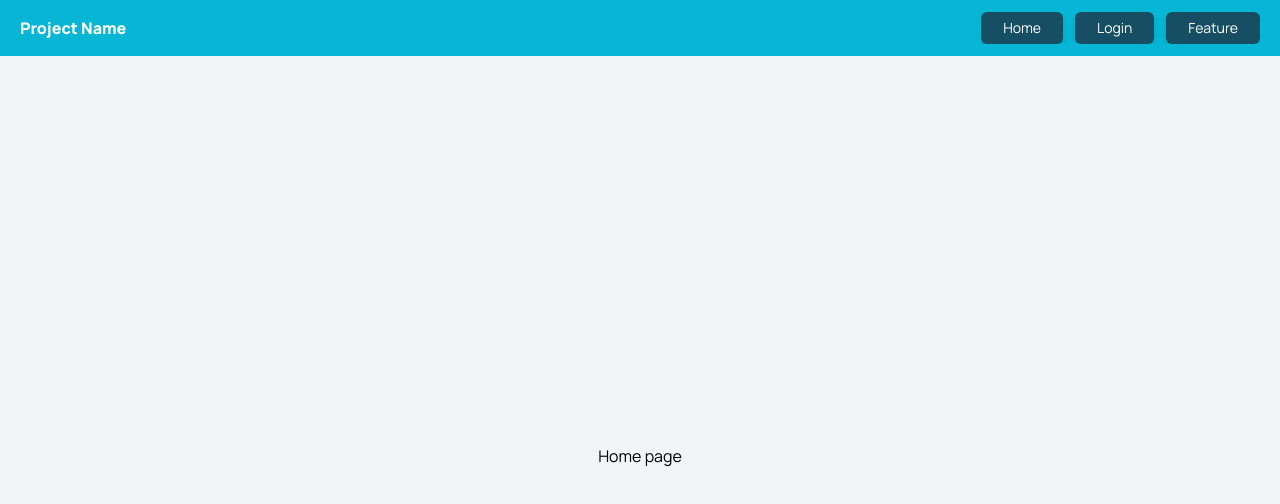
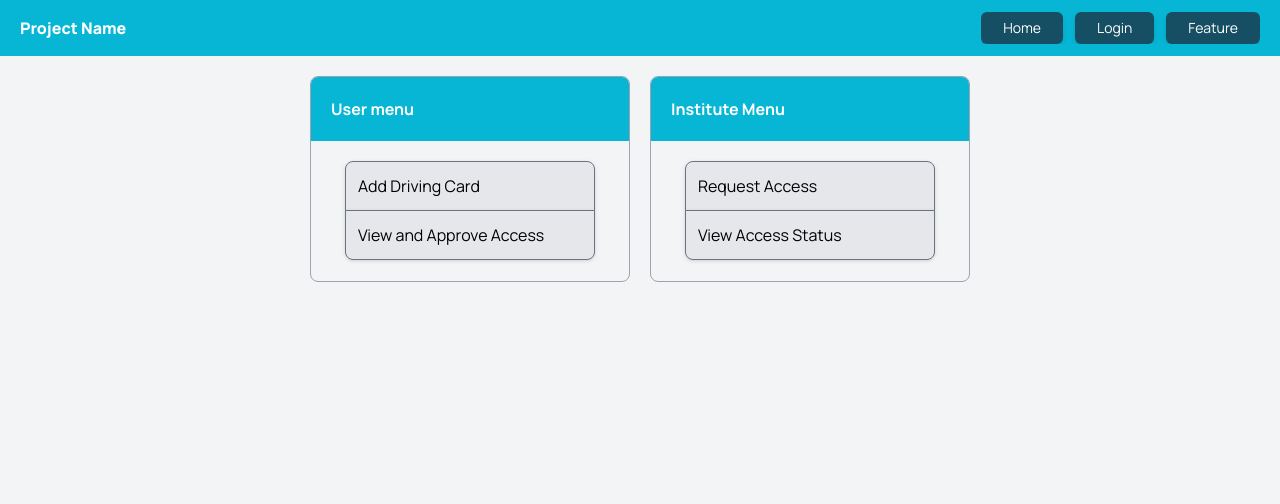
Before and after one commit to geeqib23/Decentral-ID, a React (Create React App) app in the folder client/: page / in a window 1280 px wide. Shown: the top 504 px of the page. Built offline with nearby package versions, Linux system fonts and the light colour scheme.

Commit message:
Home Page

```diff
--- a/client/package.json
+++ b/client/package.json
@@ -8,6 +8,7 @@
     "@testing-library/user-event": "^13.5.0",
     "react": "^18.2.0",
     "react-dom": "^18.2.0",
+    "react-icons": "^4.8.0",
     "react-router-dom": "^6.9.0",
     "react-scripts": "5.0.1",
     "web-vitals": "^2.1.4"
--- a/client/src/App.js
+++ b/client/src/App.js
@@ -4,15 +4,12 @@ import Nav from './components/nav'
 // Importing Router
 import { createBrowserRouter, RouterProvider } from 'react-router-dom'
 import Login from './pages/login'
+import Home from './pages/home'
 
 const router = createBrowserRouter([
 	{
 		path: '/',
-		element: (
-			<div className='flex h-full w-full justify-center items-center'>
-				Home page
-			</div>
-		),
+		element: <Home />,
 	},
 	{
 		path: '/login',
--- a/client/src/pages/home.js
+++ b/client/src/pages/home.js
@@ -1,3 +1,60 @@
+import { useState } from 'react'
+import { AiOutlineDoubleRight } from 'react-icons/ai'
+
 export default function Home() {
-    return <div></div>
+	const [driving, setDriving] = useState(false)
+	const [access, setAccess] = useState(false)
+	const [reuqest, setRequest] = useState(false)
+	const [status, setStatus] = useState(false)
+
+	return (
+		<div className='flex justify-center pt-5 space-x-5'>
+			<div className='w-80 border flex flex-col items-center rounded-lg border-gray-400'>
+				<div className='bg-cyan-500 w-full p-5 text-white font-bold'>
+					User menu
+				</div>
+				<div className='w-full p-5 flex flex-col items-center transition-all'>
+					<a
+						onMouseEnter={() => setDriving(true)}
+						onMouseLeave={() => setDriving(false)}
+						href='/add/card'
+						className='flex items-center justify-between w-[90%] bg-gray-200 p-3 rounded-t-lg drop-shadow border border-gray-500'
+					>
+						Add Driving Card {driving ? <AiOutlineDoubleRight /> : <></>}
+					</a>
+					<a
+						onMouseEnter={() => setAccess(true)}
+						onMouseLeave={() => setAccess(false)}
+						href='/add/card'
+						className='flex items-center justify-between relative top-[-1px] w-[90%] bg-gray-200 p-3 rounded-b-lg drop-shadow border border-gray-500'
+					>
+						View and Approve Access {access ? <AiOutlineDoubleRight /> : <></>}
+					</a>
+				</div>
+			</div>
+			<div className='w-80 border flex flex-col items-center rounded-lg border-gray-400'>
+				<div className='bg-cyan-500 w-full p-5 text-white font-bold'>
+					Institute Menu
+				</div>
+				<div className='w-full p-5 flex flex-col items-center'>
+					<a
+						onMouseEnter={() => setRequest(true)}
+						onMouseLeave={() => setRequest(false)}
+						href='/add/card'
+						className='flex items-center justify-between w-[90%] bg-gray-200 p-3 rounded-t-lg drop-shadow border border-gray-500'
+					>
+						Request Access {reuqest ? <AiOutlineDoubleRight /> : <></>}
+					</a>
+					<a
+						onMouseEnter={() => setStatus(true)}
+						onMouseLeave={() => setStatus(false)}
+						href='/add/card'
+						className='flex items-center justify-between relative top-[-1px] w-[90%] bg-gray-200 p-3 rounded-b-lg drop-shadow border border-gray-500'
+					>
+						View Access Status {status ? <AiOutlineDoubleRight /> : <></>}
+					</a>
+				</div>
+			</div>
+		</div>
+	)
 }
```
Also changed, not shown: 1 other file (tests, documents, lock files or other folders).
